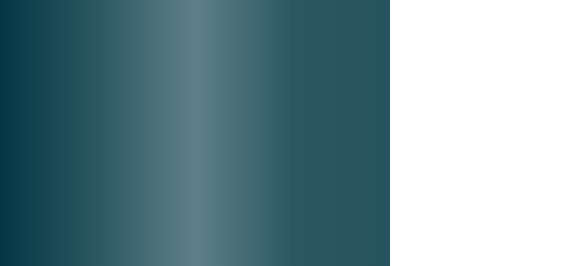
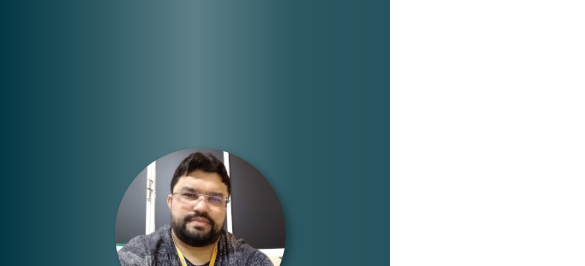
Before and after one commit to kernel32dev/ifpi-poo-exemplo, a plain HTML site: page index.html in a window 390 px wide. Shown: the top 266 px of the page, 585 px wide, since content can reach past the window. Drawn offline with Linux system fonts and the light colour scheme; a web font is replaced by a local one.

Commit message:
index responsivo

```diff
--- a/index.html
+++ b/index.html
@@ -6,6 +6,23 @@
     <meta name="viewport" content="width=device-width, initial-scale=1.0">
     <title>Perfil</title>
     <link rel="stylesheet" href="assets/css/estilo.css">
+    <style>
+        main {
+            display: flex;
+            justify-content: space-around;
+            align-items: center;
+            align-content: center;
+            /*background-color: rgb(170, 241, 241);*/
+            text-align: center;
+        }
+
+        @media screen and (max-width: 700px) {
+            main {
+                padding: 100px 0;
+                flex-direction: column;
+            }
+        }
+    </style>
 </head>
 
 <body>
```
